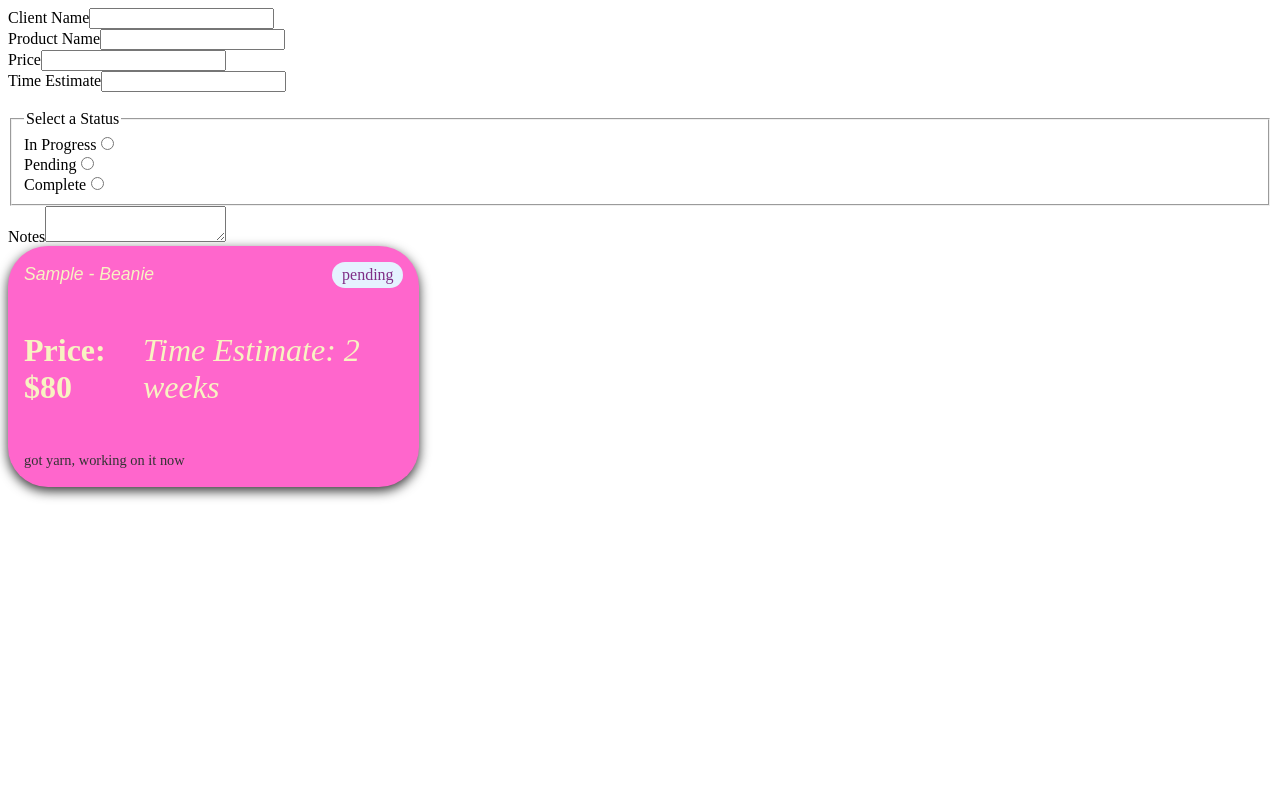
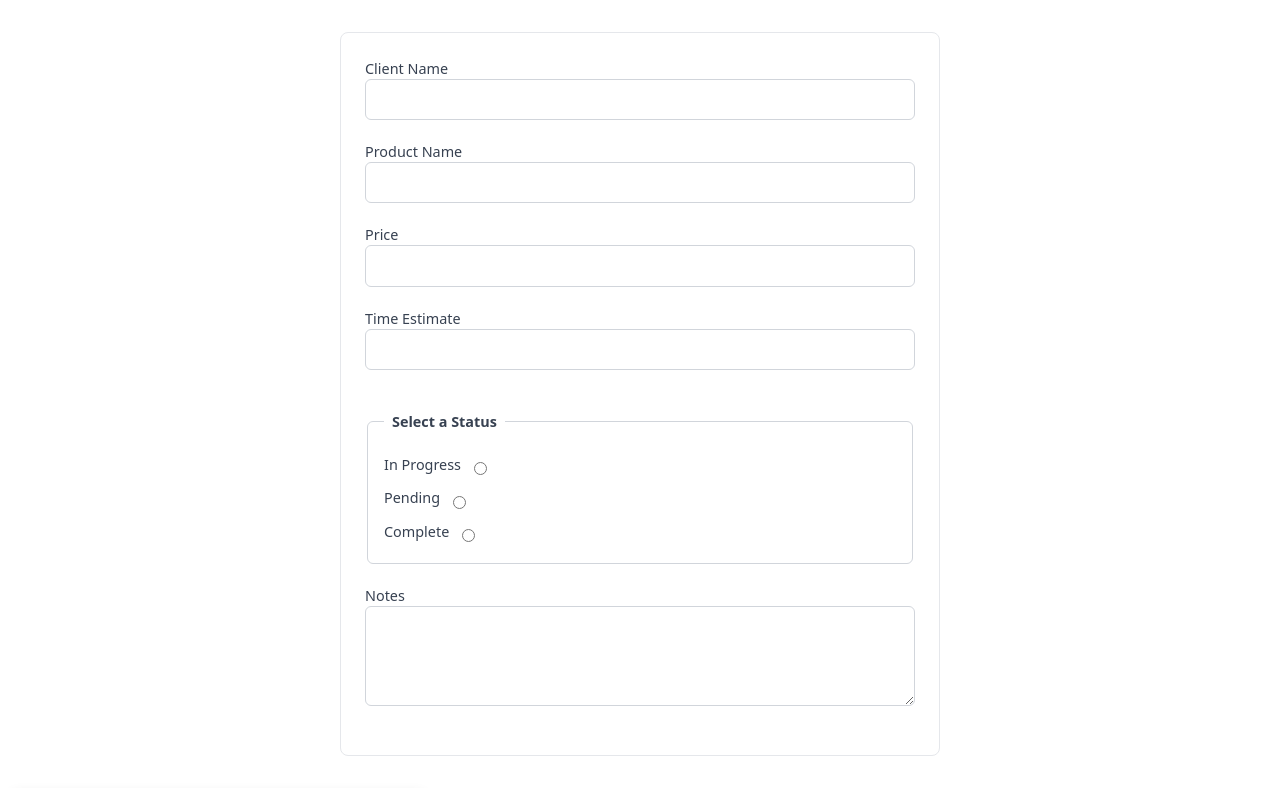
Before and after one commit to alonCharles/devPortfolio, a React (Vite) app in the folder nxqueenChrochetProjects/: page / in a window 1280 px wide. Shown: the top 788 px of the page. Built offline with nearby package versions, Linux system fonts and the light colour scheme.

Commit message:
Style Updates to industry standards

```diff
--- a/nxqueenChrochetProjects/src/index.css
+++ b/nxqueenChrochetProjects/src/index.css
@@ -1,64 +1,171 @@
+/* Base reset for consistency */
+* {
+  box-sizing: border-box;
+  font-family: system-ui, -apple-system, BlinkMacSystemFont, "Segoe UI", sans-serif;
+}
+
 .project_card {
   display: flex;
   flex-direction: column;
   gap: 0.75rem;
-  width: 30%;
-  padding: 1rem;
-  border-radius: 40px;
-  background-color: #FF66CC;
-  box-shadow: 0 4px 12px rgba(0,0,0,0.8);
+
+  max-width: 420px;
+  width: 100%;
+
+  padding: 1.25rem;
+  border-radius: 12px;
+
+  background-color: #ffffff;
+  border: 1px solid #e5e7eb;
+
+  box-shadow:
+    0 1px 2px rgba(0, 0, 0, 0.05),
+    0 4px 12px rgba(0, 0, 0, 0.08);
+
   transition: transform 0.2s ease, box-shadow 0.2s ease;
 }
 
 .project_card:hover,
 .project_card:focus-within {
   transform: translateY(-2px);
-  box-shadow: 0 8px 20px rgba(0,0,0,0.12);
+  box-shadow:
+    0 4px 8px rgba(0, 0, 0, 0.08),
+    0 12px 24px rgba(0, 0, 0, 0.12);
 }
 
+/* Header */
 .project_header {
   display: flex;
   justify-content: space-between;
   align-items: center;
-  gap: 0.5rem;
+  gap: 0.75rem;
 }
 
 .project_title {
   font-size: 1.1rem;
-  font-weight: lighter;
   margin: 0;
-  font-family:fantasy;
-  font-style: italic;
-  color: #F8F3C2;
+  font-weight: 600;
+  color: #111827;
 }
 
+/* Status pill */
 .project_status {
   padding: 0.25rem 0.6rem;
   border-radius: 999px;
-  font-size: 1rem;
-  font-weight: 100;
-  background-color: #e5f2ff;
-  color: rgb(127, 45, 134);
+  font-size: 0.75rem;
+  font-weight: 500;
+  background-color: #eef2ff;
+  color: #4338ca;
   white-space: nowrap;
 }
 
+/* Details row */
 .project_details {
   display: flex;
-  justify-content: space-evenly;
-  font-size: 2rem;
-  color: #F8F3C2;
+  justify-content: space-between;
+  font-size: 0.9rem;
+  color: #374151;
 }
 
-.project_cost{
+.project_cost {
   font-weight: 600;
 }
 
-.project_time{
+.project_time {
   font-style: italic;
+  color: #6b7280;
 }
 
+/* Notes */
 .project_notes {
+  font-size: 0.875rem;
+  line-height: 1.5;
+  color: #4b5563;
+}
+
+
+
+.project_form {
+  max-width: 600px;
+  margin: 2rem auto;
+  padding: 1.5rem;
+  background-color: #ffffff;
+  border-radius: 8px;
+  border: 1px solid #e5e7eb; /* light gray */
+}
+
+/* Vertical spacing for fields */
+.project_form > div,
+.project_form fieldset,
+.project_form textarea {
+  margin-bottom: 1.25rem;
+}
+
+/* Label styling */
+.project_form label {
+  /* display: block; */
+  margin-bottom: 0.4rem;
   font-size: 0.9rem;
-  line-height: 1.5;
-  color: #333;
+  font-weight: 500;
+  color: #374151;
 }
+
+/* Inputs & textarea */
+.project_form input[type="text"],
+.project_form input[type="number"],
+.project_form textarea {
+  width: 100%;
+  padding: 0.6rem 0.75rem;
+  font-size: 0.95rem;
+  border-radius: 6px;
+  border: 1px solid #d1d5db;
+  background-color: #fff;
+}
+
+/* Focus states (accessibility) */
+.project_form input:focus,
+.project_form textarea:focus {
+  outline: none;
+  border-color: #2563eb;
+  box-shadow: 0 0 0 3px rgba(37, 99, 235, 0.15);
+}
+
+/* Textarea specifics */
+.project_form textarea {
+  min-height: 100px;
+  resize: vertical;
+}
+
+/* Fieldset styling */
+.project_form fieldset {
+  border: 1px solid #d1d5db;
+  border-radius: 6px;
+  padding: 1rem;
+}
+
+.project_form legend {
+  padding: 0 0.5rem;
+  font-size: 0.9rem;
+  font-weight: 600;
+  color: #374151;
+}
+
+/* Radio group layout */
+.project_form fieldset > div {
+  display: flex;
+  align-items: center;
+  gap: 0.5rem;
+  margin-top: 0.5rem;
+}
+
+/* Improve radio click targets */
+.project_form input[type="radio"] {
+  accent-color: #2563eb;
+}
+
+/* Mobile spacing improvements */
+@media (max-width: 480px) {
+  .project_form {
+    padding: 1rem;
+  }
+}
```
